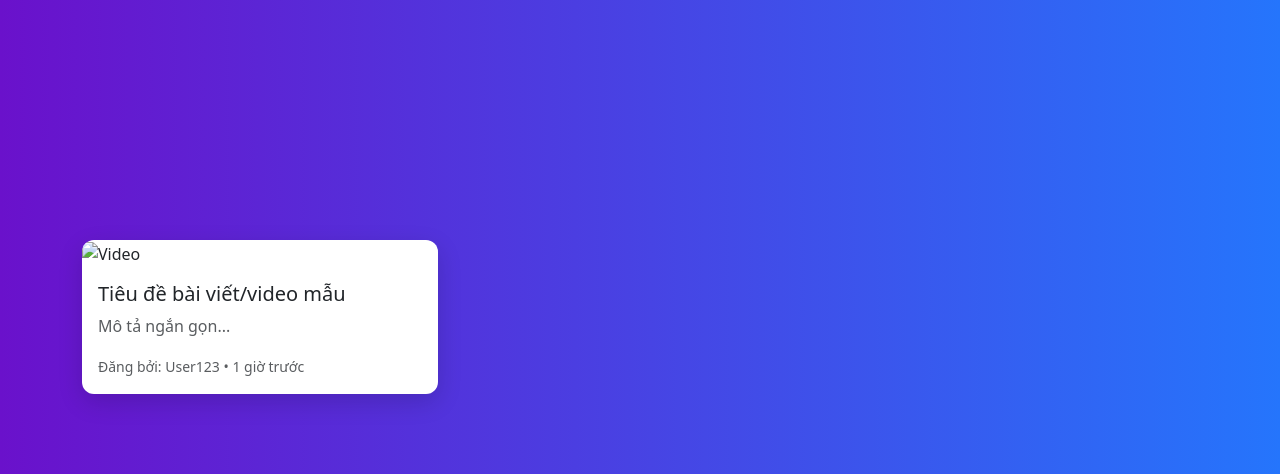
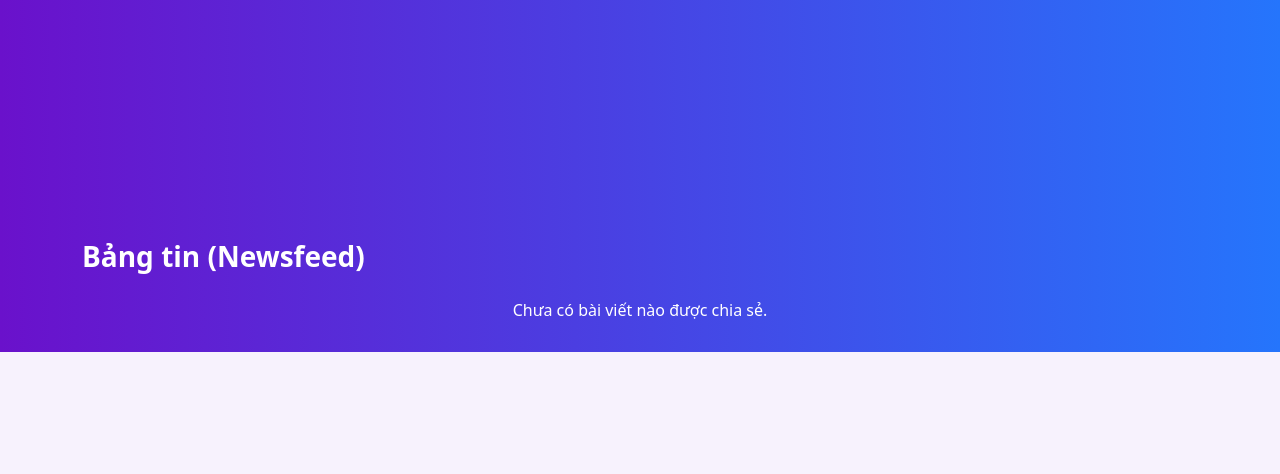
Before and after one commit to NguyenAnhQuan2003/project_php_social_details, a PHP site: page / in a window 1280 px wide. Shown: the part 448-922 px from the top of the page. After the commit the page ends 800 px from the top, so only its background shows below. Run offline with PHP 8.4, Linux system fonts and the light colour scheme; data comes from the database, SQL or seed files in the repository; tables that the repository leaves empty hold one stand-in row (values such as "Sample post"); some libraries are stand-ins or nearby versions.

Commit message:
push index

```diff
--- a/index.php
+++ b/index.php
@@ -1,13 +1,14 @@
+<?php
+session_start();
+include 'config.php';
+?>
 <!DOCTYPE html>
 <html lang="vi">
-
 <head>
     <meta charset="UTF-8">
     <meta name="viewport" content="width=device-width, initial-scale=1.0">
     <title>ShareHub - Chia Sẻ Bài Viết & Video</title>
-    <!-- Bootstrap 5 CSS -->
     <link href="https://cdn.jsdelivr.net/npm/bootstrap@5.3.3/dist/css/bootstrap.min.css" rel="stylesheet">
-    <!-- Bootstrap Icons -->
     <link rel="stylesheet" href="https://cdn.jsdelivr.net/npm/bootstrap-icons@1.11.3/font/bootstrap-icons.css">
     <style>
         body {
@@ -15,17 +16,14 @@
             min-height: 100vh;
             margin: 0;
         }
-
         .navbar {
             background: rgba(255, 255, 255, 0.95);
             box-shadow: 0 4px 20px rgba(0, 0, 0, 0.1);
         }
-
         .logo-img {
             height: 50px;
             width: auto;
         }
-
         .hero-section {
             min-height: 80vh;
             display: flex;
@@ -34,18 +32,15 @@
             text-align: center;
             color: white;
         }
-
         .btn-primary {
             background: linear-gradient(to right, #6a11cb, #2575fc);
             border: none;
             padding: 12px 30px;
             font-size: 1.2rem;
         }
-
         .btn-primary:hover {
             opacity: 0.9;
         }
-
         .post-card {
             background: white;
             border-radius: 12px;
@@ -55,9 +50,7 @@
         }
     </style>
 </head>
-
 <body>
-
     <!-- Header/Navbar -->
     <nav class="navbar navbar-expand-lg fixed-top">
         <div class="container-fluid">
@@ -66,7 +59,6 @@
                 <img src="https://img.freepik.com/premium-vector/play-button-media-music-icon-logo-design-colorful-media-play-technology-logo-element-music-audio-streaming-service-app-video-icon-logo_144543-1677.jpg" alt="ShareHub Logo" class="logo-img">
                 <span class="ms-2 fw-bold fs-4">QQ social</span>
             </a>
-
             <!-- Button bên phải (khi chưa đăng nhập) -->
             <div class="ms-auto">
                 <a href="./auth/login.php" class="btn btn-outline-primary me-2">Đăng Nhập</a>
@@ -74,8 +66,6 @@
             </div>
         </div>
     </nav>
-
-    <!-- Hero Section - Chào mừng -->
     <section class="hero-section">
         <div>
             <h1 class="display-3 fw-bold mb-4">Chào mừng đến QQ social</h1>
@@ -83,25 +73,52 @@
             <a href="./posts/cu_post.php" class="btn btn-primary btn-lg">Bắt Đầu Đăng Bài Ngay</a>
         </div>
     </section>
-
-    <!-- Khu vực danh sách bài viết/video (bạn sẽ thêm PHP loop ở đây) -->
-    <div class="container my-5">
+<div class="container my-5">
+        <h3 class="mb-4 fw-bold text-white">Bảng tin (Newsfeed)</h3>
         <div class="row">
-            <!-- Ví dụ placeholder card -->
-            <div class="col-md-6 col-lg-4">
-                <div class="post-card">
-                    <img src="https://via.placeholder.com/400x250?text=Video+Example" class="w-100" alt="Video">
-                    <div class="p-3">
-                        <h5>Tiêu đề bài viết/video mẫu</h5>
-                        <p class="text-muted">Mô tả ngắn gọn...</p>
-                        <small class="text-muted">Đăng bởi: User123 • 1 giờ trước</small>
+            <?php
+            $sql = 'SELECT posts.*, users.username
+                    FROM posts
+                    JOIN users ON posts.user_id = users.id
+                    ORDER BY posts.created_at DESC';
+            $query= mysqli_query($conn, $sql);
+            if (mysqli_num_rows($query) > 0) {
+                while ($row = mysqli_fetch_assoc($query)) {
+                    ?>
+                    <div class="col-md-6 col-lg-4 mb-4"> <div class="post-card h-100"> <img src="https://via.placeholder.com/400x200?text=Post+Image" class="w-100" alt="Post Image">
+                            <div class="p-3">
+                                <h5 class="fw-bold"><?php echo htmlspecialchars($row['title']); ?></h5>
+                                <p class="text-muted">
+                                    <?php
+                                    $content = htmlspecialchars($row['content']);
+                                    if (strlen($content) > 100) {
+                                        echo substr($content, 0, 100) . '...';
+                                    } else {
+                                        echo $content;
+                                    }
+                                    ?>
+                                </p>
+                                <hr>
+                                <div class="d-flex justify-content-between align-items-center">
+                                    <small class="text-primary fw-bold">
+                                        <i class="bi bi-person-circle me-1"></i>
+                                        <?php echo htmlspecialchars($row['username']); ?>
+                                    </small>
+                                    <small class="text-muted">
+                                        <?php echo date('d/m/Y', strtotime($row['created_at'])); ?>
+                                    </small>
+                                </div>
+                            </div>
+                        </div>
                     </div>
-                </div>
-            </div>
+                    <?php
+                }
+            } else {
+                echo '<p class="text-white text-center">Chưa có bài viết nào được chia sẻ.</p>';
+            }
+            ?>
         </div>
     </div>
-
     <script src="https://cdn.jsdelivr.net/npm/bootstrap@5.3.3/dist/js/bootstrap.bundle.min.js"></script>
 </body>
-
 </html>
```
